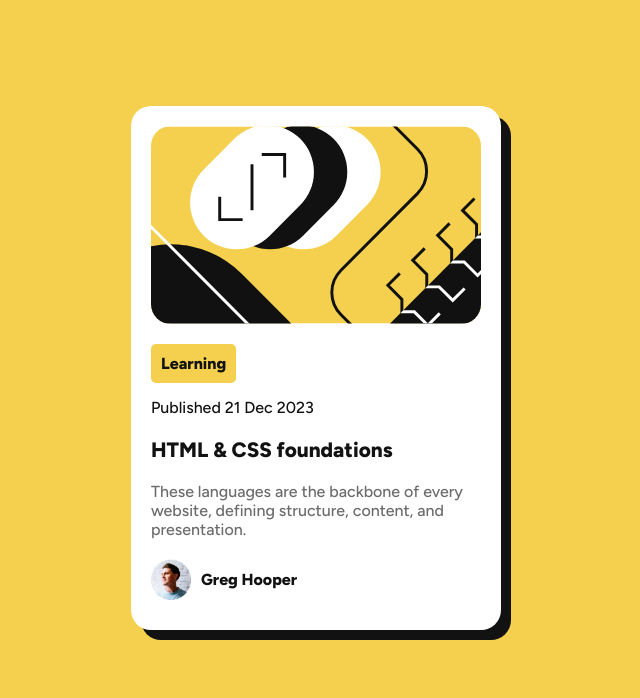
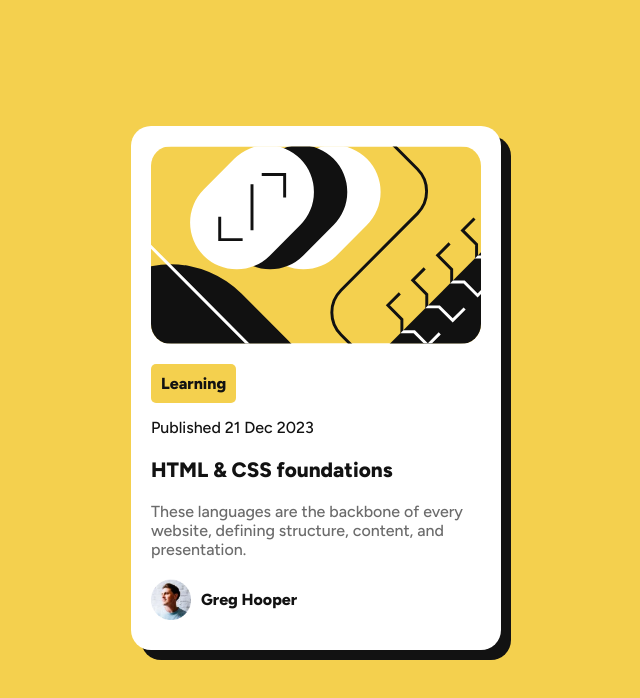
Before and after one commit to new-git-stack/blog-preview-card-main, a plain HTML site: page index.html in a window 1280 px wide. Shown: the whole page, without its empty margins (324-964 px from the left). Drawn offline with Linux system fonts and the light colour scheme.

Commit message:
Adjusted the height of the body

```diff
--- a/index.html
+++ b/index.html
@@ -22,7 +22,7 @@
       font-family: Figtree;
       font-weight: 500;
       background-color: var(--yellow);
-      height: 90lvh;
+      height: 95svh;
       display: flex;
       flex-direction: column;
       justify-content: center;
```
